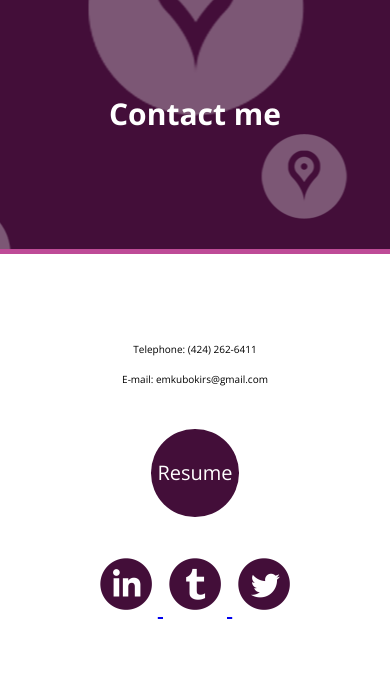
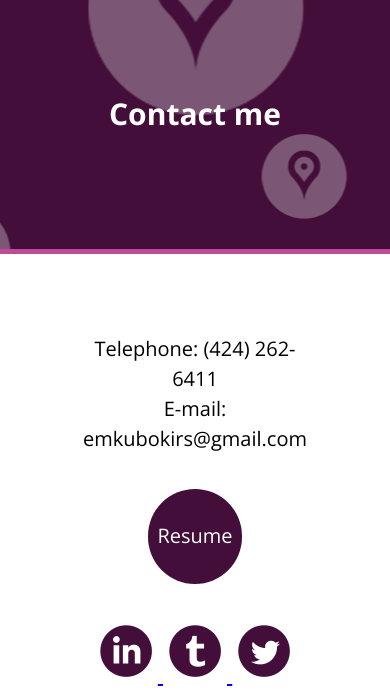
Before and after one commit to ekubokirs/work, a PHP site: page / in a window 390 px wide. Shown: the part 4747-5441 px from the top of the page. Before the commit the page ends 5366 px from the top, so only its background shows below. Run offline with PHP 8.4, Linux system fonts and the light colour scheme; some libraries are stand-ins or nearby versions.

Commit message:
attempt to fix media query 3

```diff
--- a/css/style.css
+++ b/css/style.css
@@ -430,11 +430,11 @@ a#pull {
 }
 @media only screen and (max-width : 480px) {
     .round-button{
-        width: 25%;
+        width: 27%;
         margin: auto;
     }
     #contact-info{
-        font-size: .5em;
+        font-size: 1em;
     }
 }
 @media only screen and (max-width: 320){
```
